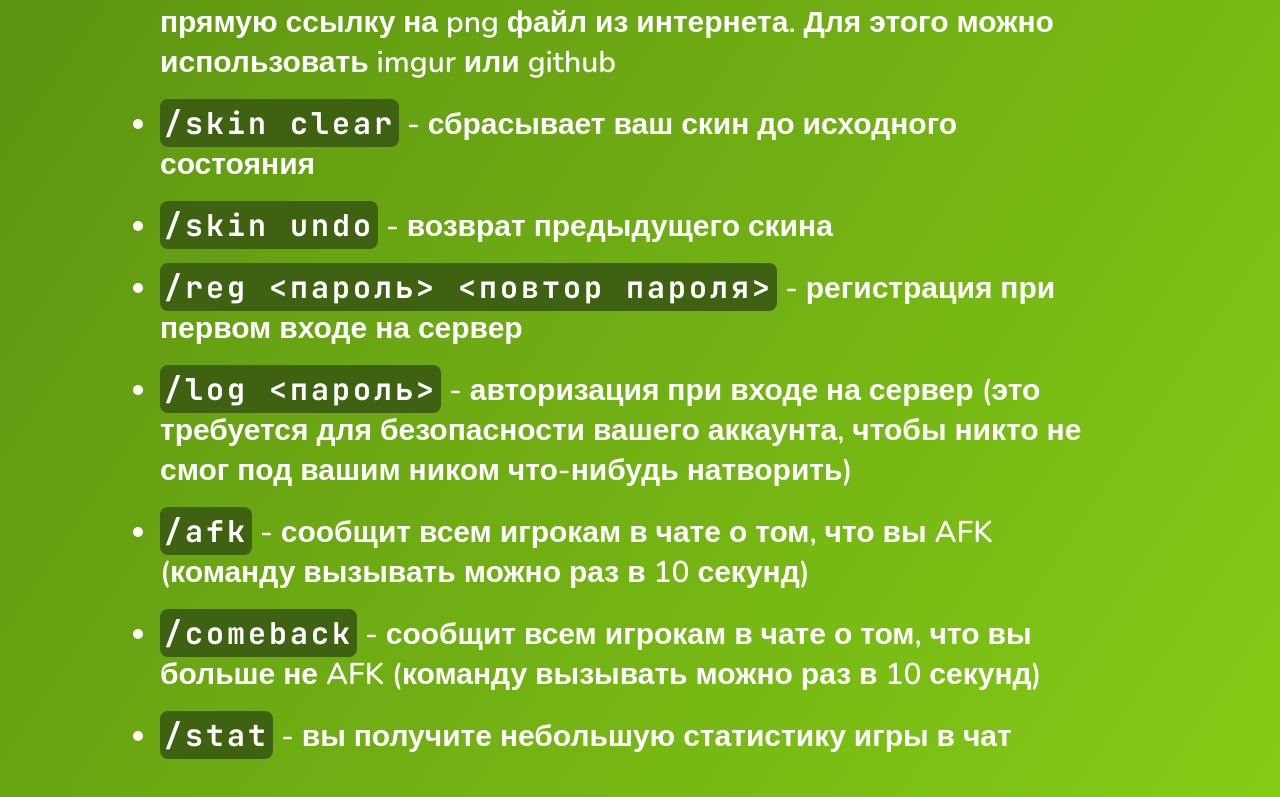
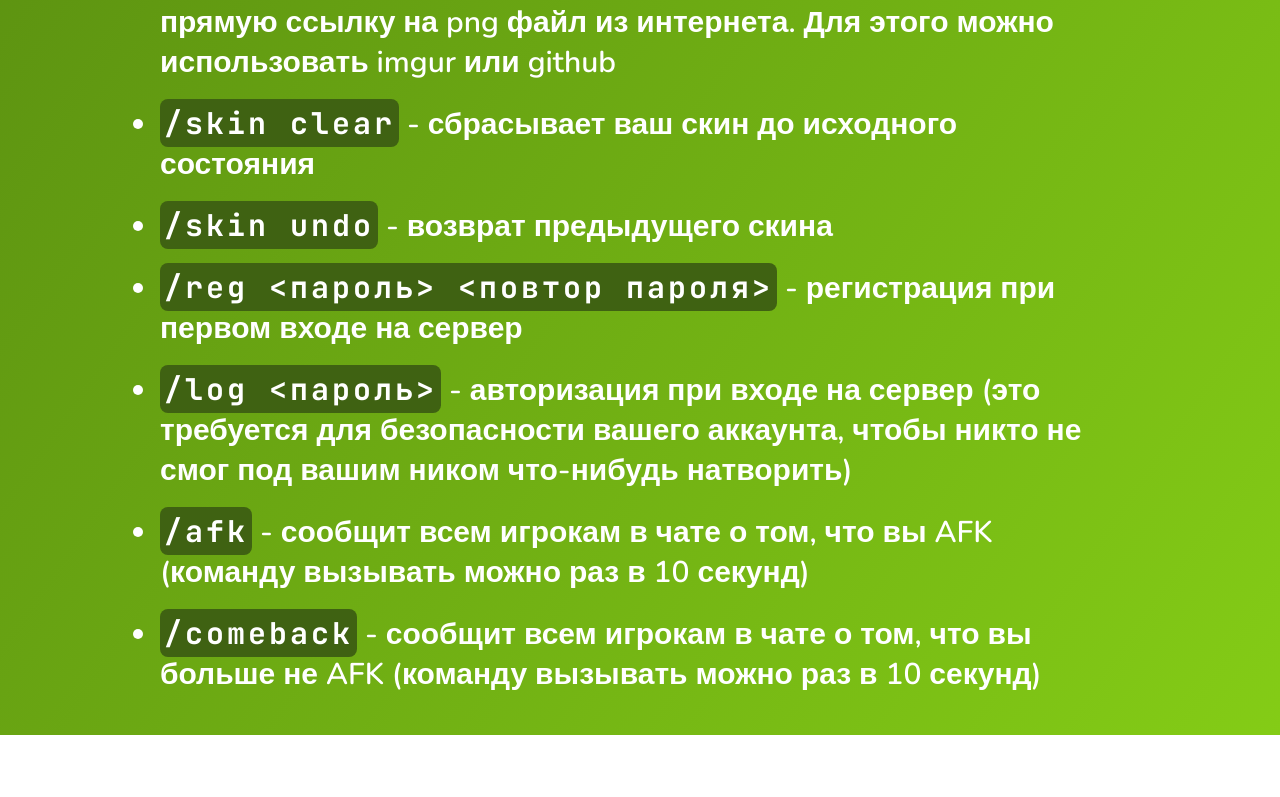
Before and after one commit to MrAbragadabra/pipinders, a Next.js app: page /commands in a window 1280 px wide. Shown: the part 1119-1916 px from the top of the page. After the commit the page ends 1854 px from the top, so only its background shows below. Built offline with nearby package versions, Linux system fonts and the light colour scheme.

Commit message:
убрана команда stat (так как её больше нетю на сервере)

```diff
--- a/src/components/shared/commands.tsx
+++ b/src/components/shared/commands.tsx
@@ -240,18 +240,6 @@ export const Commands: React.FC<Props> = ({ className }) => {
 						- сообщит всем игрокам в чате о том, что вы больше не AFK (команду
 						вызывать можно раз в 10 секунд)
 					</li>
-					<li className='mb-5 text-left leading-10'>
-						<span
-							onClick={() => handleCopy('/stat')}
-							className={cn(
-								jetBrains_mono.className,
-								'bg-lime-800 p-1 rounded-sm tracking-widest select-none cursor-pointer'
-							)}
-						>
-							/stat
-						</span>{' '}
-						- вы получите небольшую статистику игры в чат
-					</li>
 				</ul>
 			</div>
 			{copied && (
```
